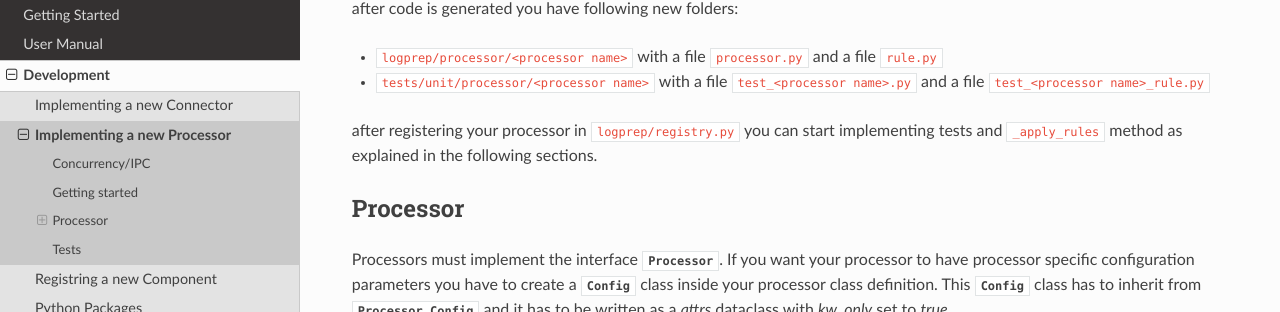
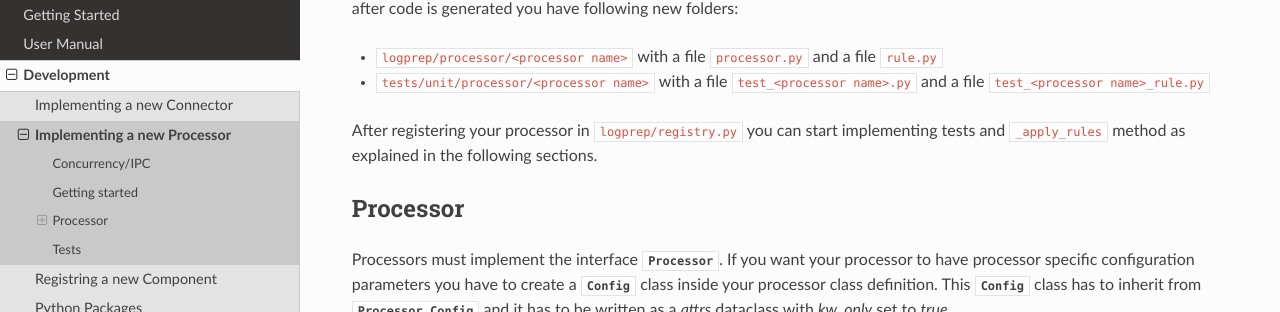
Before and after one commit to fkie-cad/Logprep, a Sphinx documentation site: the page built from doc/source/development/processor_how_to.rst, in a window 1280 px wide and 900 px high, scrolled down 543 px. Shown: the part 137-449 px from the top of the window. Built offline with Sphinx 7.4.7 and the Read the Docs theme 2.0.0, drawn with Linux system fonts in a browser that asks for light colours.

```diff
--- a/doc/source/development/processor_how_to.rst
+++ b/doc/source/development/processor_how_to.rst
@@ -37,7 +37,7 @@ after code is generated you have following new folders:
 * :code:`tests/unit/processor/<processor name>` with a file :code:`test_<processor name>.py` and a
   file :code:`test_<processor name>_rule.py`
 
-after registering your processor in :code:`logprep/registry.py` you can start implementing tests and :code:`_apply_rules`
+After registering your processor in :code:`logprep/registry.py` you can start implementing tests and :code:`_apply_rules`
 method as explained in the following sections.
 
 Processor
```
